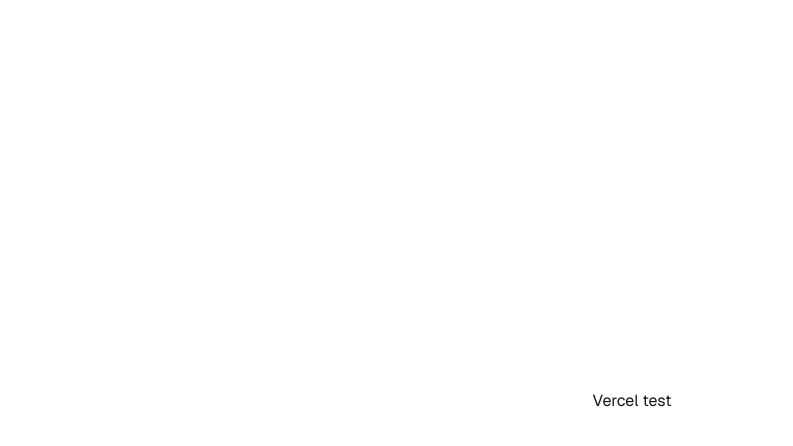
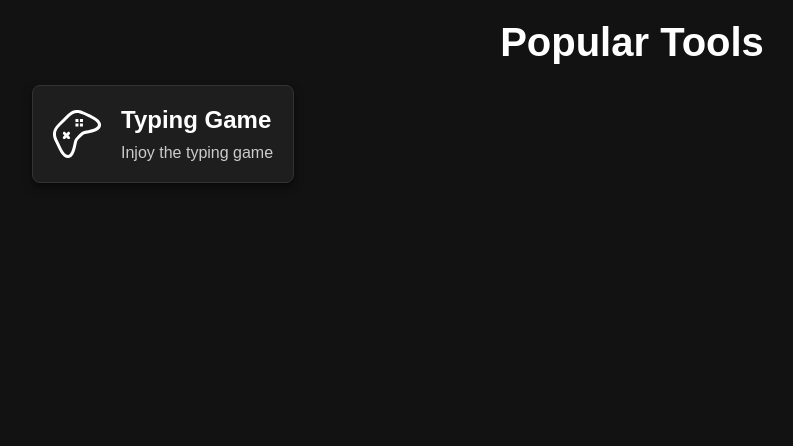
Before and after one commit to jhh78/document-assistance, a Next.js app: page / in a window 1280 px wide. Shown: the top 446 px of the page, without its empty margins (8-801 px from the left). Built offline with nearby package versions, Linux system fonts and the light colour scheme.

Commit message:
인덱스 디자인

```diff
--- a/app/api/v1/meta/route.ts
+++ /dev/null
@@ -1,8 +0,0 @@
-import { NextResponse } from "next/server";
-
-export const GET = () => {
-  return NextResponse.json({
-    title: "John Doe",
-    description: "John Doe's description",
-  });
-};
--- a/app/page.module.css
+++ b/app/page.module.css
@@ -1,168 +1,106 @@
 .page {
-  --gray-rgb: 0, 0, 0;
-  --gray-alpha-200: rgba(var(--gray-rgb), 0.08);
-  --gray-alpha-100: rgba(var(--gray-rgb), 0.05);
-
-  --button-primary-hover: #383838;
-  --button-secondary-hover: #f2f2f2;
-
-  display: grid;
-  grid-template-rows: 20px 1fr 20px;
+  display: flex;
+  flex-direction: column;
   align-items: center;
-  justify-items: center;
-  min-height: 100svh;
-  padding: 80px;
-  gap: 64px;
-  font-family: var(--font-geist-sans);
+  justify-content: flex-start; /* 상단 중앙 정렬 */
+  min-height: 100vh;
+  padding: 20px;
+  background-color: #121212; /* 다크 배경색 */
+  color: #ffffff; /* 텍스트 색상을 흰색으로 설정 */
 }
 
-@media (prefers-color-scheme: dark) {
-  .page {
-    --gray-rgb: 255, 255, 255;
-    --gray-alpha-200: rgba(var(--gray-rgb), 0.145);
-    --gray-alpha-100: rgba(var(--gray-rgb), 0.06);
+.header {
+  width: 100%;
+  text-align: center;
+  margin-bottom: 20px;
+}
 
-    --button-primary-hover: #ccc;
-    --button-secondary-hover: #1a1a1a;
-  }
+.title {
+  font-size: 2.5rem;
+  color: #ffffff; /* 제목 텍스트 색상을 흰색으로 설정 */
+}
+
+.searchContainer {
+  display: flex;
+  align-items: center;
+  background-color: #1e1e1e;
+  border-radius: 8px;
+  padding: 5px 10px;
+  width: 100%;
+  max-width: 300px; /* 검색박스 너비를 절반 정도로 조절 */
+  margin-bottom: 20px;
+}
+
+.searchIcon {
+  font-size: 1.5rem;
+  color: #ffffff;
+  margin-right: 10px;
+}
+
+.searchInput {
+  background: none;
+  border: none;
+  color: #ffffff;
+  outline: none;
+  font-size: 1rem;
+  width: 100%;
 }
 
 .main {
-  display: flex;
-  flex-direction: column;
-  gap: 32px;
-  grid-row-start: 2;
+  width: 100%;
+  max-width: 1200px;
+  text-align: center;
 }
 
-.main ol {
-  font-family: var(--font-geist-mono);
-  padding-left: 0;
-  margin: 0;
-  font-size: 14px;
-  line-height: 24px;
-  letter-spacing: -0.01em;
-  list-style-position: inside;
+.cardContainer {
+  display: flex;
+  flex-wrap: wrap; /* 가로로 여러 줄로 쌓이도록 설정 */
+  gap: 20px;
+  width: 100%; /* 컨테이너 너비를 100%로 설정 */
 }
 
-.main li:not(:last-of-type) {
-  margin-bottom: 8px;
+.card {
+  display: flex;
+  align-items: center; /* 아이콘과 텍스트를 세로로 가운데 정렬 */
+  background-color: #1e1e1e; /* 카드 배경색을 어두운 회색으로 설정 */
+  border: 1px solid #333; /* 테두리 색상을 어두운 회색으로 설정 */
+  border-radius: 8px;
+  box-shadow: 0 4px 8px rgba(0, 0, 0, 0.5); /* 그림자 색상을 어두운 색으로 설정 */
+  padding: 20px;
+  max-width: 300px; /* 카드 최대 너비를 설정 */
+  text-align: left;
+  color: #ffffff; /* 카드 텍스트 색상을 흰색으로 설정 */
+  cursor: pointer; /* 커서를 포인터로 변경 */
+  transition: transform 0.2s; /* 호버 시 애니메이션 추가 */
 }
 
-.main code {
-  font-family: inherit;
-  background: var(--gray-alpha-100);
-  padding: 2px 4px;
-  border-radius: 4px;
-  font-weight: 600;
+.card:hover {
+  transform: scale(1.05); /* 호버 시 카드 확대 */
 }
 
-.ctas {
-  display: flex;
-  gap: 16px;
+.icon {
+  display: flex; /* 아이콘을 flex 컨테이너로 설정 */
+  align-items: center; /* 아이콘을 세로로 가운데 정렬 */
+  font-size: 3rem; /* 아이콘 크기를 크게 설정 */
+  margin-right: 20px;
 }
 
-.ctas a {
-  appearance: none;
-  border-radius: 128px;
-  height: 48px;
-  padding: 0 20px;
-  border: none;
-  border: 1px solid transparent;
-  transition:
-    background 0.2s,
-    color 0.2s,
-    border-color 0.2s;
-  cursor: pointer;
-  display: flex;
-  align-items: center;
-  justify-content: center;
-  font-size: 16px;
-  line-height: 20px;
-  font-weight: 500;
+.cardContent {
+  flex: 1;
 }
 
-a.primary {
-  background: var(--foreground);
-  color: var(--background);
-  gap: 8px;
+.card h2 {
+  font-size: 1.5rem;
+  margin-bottom: 10px;
+  color: #ffffff; /* 카드 제목 텍스트 색상을 흰색으로 설정 */
 }
 
-a.secondary {
-  border-color: var(--gray-alpha-200);
-  min-width: 180px;
+.card p {
+  font-size: 1rem;
+  color: #cccccc; /* 카드 설명 텍스트 색상을 밝은 회색으로 설정 */
+  display: -webkit-box;
+  -webkit-line-clamp: 2; /* 최대 2줄로 설정 */
+  -webkit-box-orient: vertical;
+  overflow: hidden;
+  text-overflow: ellipsis;
 }
-
-.footer {
-  grid-row-start: 3;
-  display: flex;
-  gap: 24px;
-}
-
-.footer a {
-  display: flex;
-  align-items: center;
-  gap: 8px;
-}
-
-.footer img {
-  flex-shrink: 0;
-}
-
-/* Enable hover only on non-touch devices */
-@media (hover: hover) and (pointer: fine) {
-  a.primary:hover {
-    background: var(--button-primary-hover);
-    border-color: transparent;
-  }
-
-  a.secondary:hover {
-    background: var(--button-secondary-hover);
-    border-color: transparent;
-  }
-
-  .footer a:hover {
-    text-decoration: underline;
-    text-underline-offset: 4px;
-  }
-}
-
-@media (max-width: 600px) {
-  .page {
-    padding: 32px;
-    padding-bottom: 80px;
-  }
-
-  .main {
-    align-items: center;
-  }
-
-  .main ol {
-    text-align: center;
-  }
-
-  .ctas {
-    flex-direction: column;
-  }
-
-  .ctas a {
-    font-size: 14px;
-    height: 40px;
-    padding: 0 16px;
-  }
-
-  a.secondary {
-    min-width: auto;
-  }
-
-  .footer {
-    flex-wrap: wrap;
-    align-items: center;
-    justify-content: center;
-  }
-}
-
-@media (prefers-color-scheme: dark) {
-  .logo {
-    filter: invert();
-  }
-}
--- a/app/page.tsx
+++ b/app/page.tsx
@@ -1,10 +1,20 @@
 import { NextPage } from "next";
-import styles from "./page.module.css";
+import styles from "@/app/page.module.css";
+import MenuList from "@/component/index/MenuList";
+// import SearchArea from "@/component/index/SearchArea";
 
 const Page: NextPage = () => {
   return (
     <div className={styles.page}>
-      <main className={styles.main}>Vercel test</main>
+      <header className={styles.header}>
+        <h1 className={styles.title}>Popular Tools</h1>
+      </header>
+      {/* <SearchArea /> */}
+      <main className={styles.main}>
+        <div className={styles.cardContainer}>
+          <MenuList />
+        </div>
+      </main>
     </div>
   );
 };
--- /dev/null
+++ b/component/index/MenuList.tsx
@@ -0,0 +1,59 @@
+"use client";
+import Link from "next/link";
+import styles from "@/app/page.module.css";
+import { SlGameController } from "react-icons/sl";
+
+const MENUS = [
+  {
+    name: "Typing Game",
+    description: "Injoy the typing game",
+    icon: <SlGameController />,
+    link: "/typing",
+  },
+  // {
+  //   name: "Tool 2",
+  //   description: "Description for Tool 2",
+  //   icon: <FaWrench />,
+  //   link: "/tool2",
+  // },
+  // {
+  //   name: "Tool 3",
+  //   description: "Description for Tool 3",
+  //   icon: <FaCogs />,
+  //   link: "/tool3",
+  // },
+  // {
+  //   name: "Tool 4",
+  //   description: "Description for Tool 4",
+  //   icon: <FaHammer />,
+  //   link: "/tool4",
+  // },
+  // {
+  //   name: "Tool 5",
+  //   description: "Description for Tool 5",
+  //   icon: <FaScrewdriver />,
+  //   link: "/tool5",
+  // },
+  // {
+  //   name: "Tool 6",
+  //   description: "Description for Tool 6",
+  //   icon: <FaPencilRuler />,
+  //   link: "/tool6",
+  // },
+];
+
+const MenuList = () => {
+  return MENUS.map((tool, index) => (
+    <Link key={index} href={tool.link} passHref>
+      <div className={styles.card}>
+        <div className={styles.icon}>{tool.icon}</div>
+        <div className={styles.cardContent}>
+          <h2>{tool.name}</h2>
+          <p>{tool.description}</p>
+        </div>
+      </div>
+    </Link>
+  ));
+};
+
+export default MenuList;
--- /dev/null
+++ b/component/index/SearchArea.tsx
@@ -0,0 +1,18 @@
+"use client";
+import { FaSearch } from "react-icons/fa";
+import styles from "@/app/page.module.css";
+
+const SearchArea = () => {
+  return (
+    <div className={styles.searchContainer}>
+      <FaSearch className={styles.searchIcon} />
+      <input
+        type="text"
+        placeholder="Search..."
+        className={styles.searchInput}
+      />
+    </div>
+  );
+};
+
+export default SearchArea;
```
Also changed, not shown: app/converter/page.tsx (added, +7 -0 lines), component/converter/Converter.tsx (added, +7 -0 lines), app/converter/page.module.css (added).
